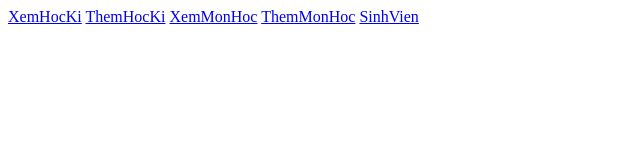
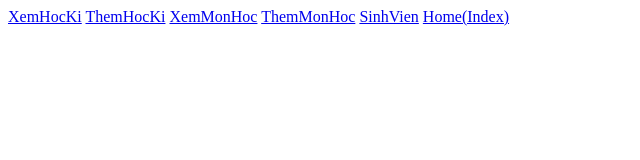
Before and after one commit to KHOA0302/nmcnpm, a plain HTML site: page index.html in a window 1280 px wide. Shown: the whole page, without its empty margins (0-640 px from the left). Drawn offline with Linux system fonts and the light colour scheme.

Commit message:
Update index.html

```diff
--- a/index.html
+++ b/index.html
@@ -12,5 +12,6 @@
     <a href="./fileCode/XemMonHoc.html">XemMonHoc</a>
     <a href="./fileCode/ThemMonHoc.html">ThemMonHoc</a>
      <a href="./fileCode/SinhVien.html">SinhVien</a>
+      <a href="./fileCode/Home.html">Home(Index)</a>
 </body>
 </html>
```
